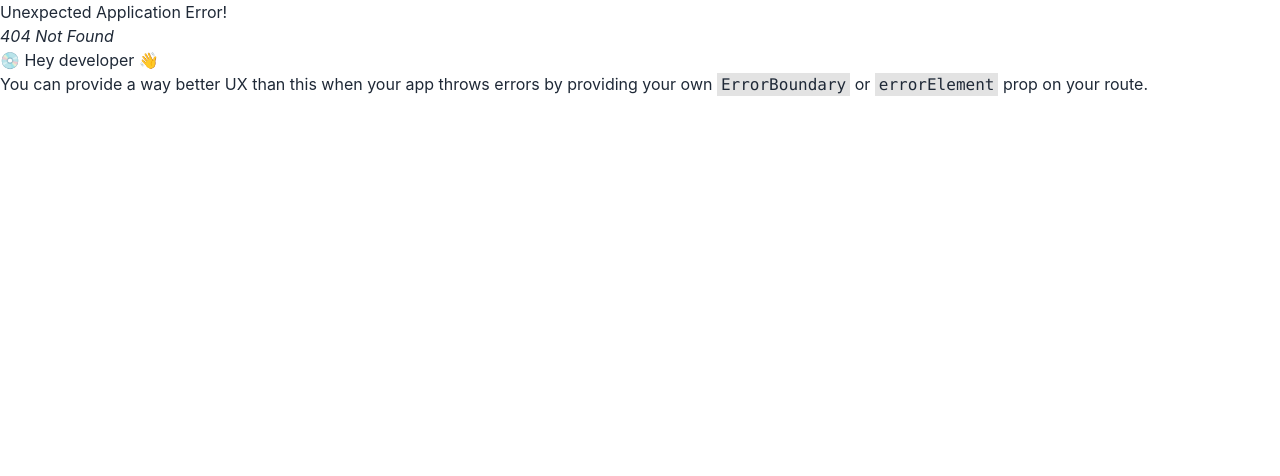
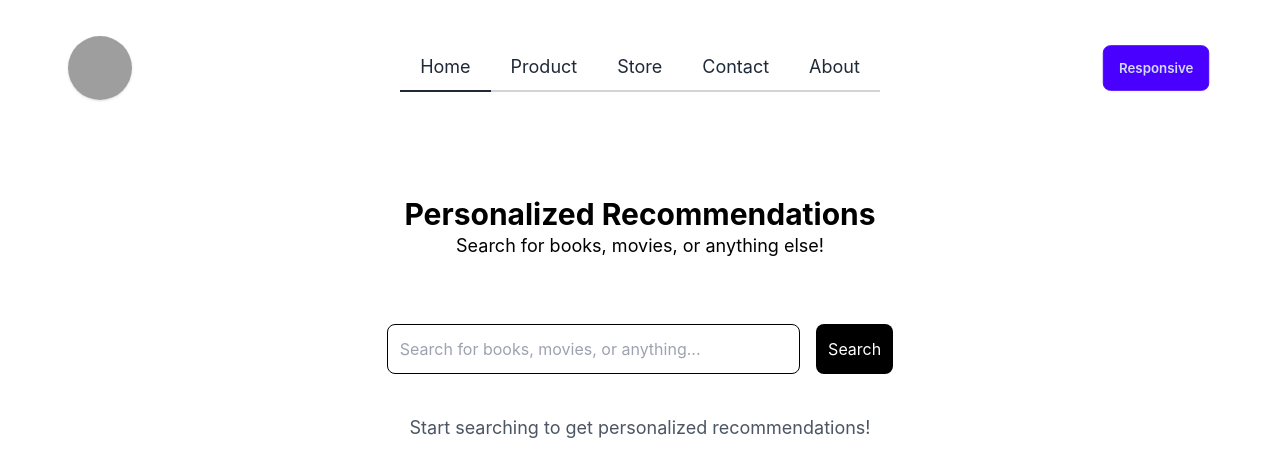
Before and after one commit to jrppena/old-st-lab-hackathon, a React (Vite) app in the folder frontend/: page /recommendations in a window 1280 px wide. Before the commit this address had no page. Shown: the top 476 px of the page. Built offline with nearby package versions, Linux system fonts and the light colour scheme; grey boxes are pictures that could not be loaded.

Commit message:
added personalized recommendations page template

```diff
--- a/frontend/src/main.jsx
+++ b/frontend/src/main.jsx
@@ -6,6 +6,7 @@ import FaqPage from "./pages/faq-page.jsx";
 import Login from "./pages/login-page.jsx";
 import Signup from "./pages/signup-page.jsx";
 import UserProfile from './pages/user-profile-page.jsx'
+import Recommendations from "./pages/recommendations-page.jsx";
 import LandingPage from "./pages/landing-page.jsx";
 import PredictiveAnalytics from './pages/predictive-analytics.jsx'
 import { createBrowserRouter, RouterProvider } from "react-router-dom";
@@ -41,6 +42,10 @@ const router = createBrowserRouter([
     element: <LandingPage />,
   },
   {
+    path: "/recommendations",
+    element: <Recommendations />,
+  },
+  {
     path: '/predictive-analytics',
     element: <PredictiveAnalytics />,
   }
--- /dev/null
+++ b/frontend/src/pages/recommendations-page.jsx
@@ -0,0 +1,105 @@
+import React, { useState } from "react";
+import Header from "../components/header";
+const Recommendations = () => {
+  const [searchTerm, setSearchTerm] = useState("");
+  const [recommendations, setRecommendations] = useState([]);
+
+  const allRecommendations = [
+    {
+      id: 1,
+      title: "The Great Gatsby",
+      description: "A classic novel by F. Scott Fitzgerald.",
+      image: "https://images.unsplash.com/photo-1532012197267-da84d127e765?crop=entropy&cs=tinysrgb&fit=max&fm=jpg&ixid=MnwzNjUyOXwwfDF8c2VhcmNofDJ8fGJvb2t8ZW58MHx8fHwxNjE4OTAzMjY2&ixlib=rb-1.2.1&q=80&w=400",
+    },
+    {
+      id: 2,
+      title: "Interstellar",
+      description: "A science fiction film directed by Christopher Nolan.",
+      image: "https://images.unsplash.com/photo-1504420371675-1dce5ab2ca03?crop=entropy&cs=tinysrgb&fit=max&fm=jpg&ixid=MnwzNjUyOXwwfDF8c2VhcmNofDJ8fGJvb2t8ZW58MHx8fHwxNjE4OTAzMjY2&ixlib=rb-1.2.1&q=80&w=400",
+    },
+    {
+      id: 3,
+      title: "Inception",
+      description: "A mind-bending thriller by Christopher Nolan.",
+      image: "https://images.unsplash.com/photo-1518555543233-dce50f0d5a63?crop=entropy&cs=tinysrgb&fit=max&fm=jpg&ixid=MnwzNjUyOXwwfDF8c2VhcmNofDJ8fGJvb2t8ZW58MHx8fHwxNjE4OTAzMjY2&ixlib=rb-1.2.1&q=80&w=400",
+    },
+    {
+      id: 4,
+      title: "The Catcher in the Rye",
+      description: "A novel by J. D. Salinger.",
+      image: "https://images.unsplash.com/photo-1527799960183-4e6a2159a70e?crop=entropy&cs=tinysrgb&fit=max&fm=jpg&ixid=MnwzNjUyOXwwfDF8c2VhcmNofDJ8fGJvb2t8ZW58MHx8fHwxNjE4OTAzMjY2&ixlib=rb-1.2.1&q=80&w=400",
+    },
+  ];
+
+  const handleSearch = () => {
+    if (searchTerm.trim() === "") {
+      setRecommendations([]);
+    } else {
+      // Simulate AI recommendation based on search term
+      const filteredRecommendations = allRecommendations.filter((item) =>
+        item.title.toLowerCase().includes(searchTerm.toLowerCase())
+      );
+      setRecommendations(filteredRecommendations);
+    }
+  };
+
+  return (
+    <div className="bg-white min-h-screen p-5 text-black">
+      {/* Header */}
+      <Header />
+      <div className=" p-6 pt-20  text-center">
+        <h1 className="text-3xl font-bold">Personalized Recommendations</h1>
+        <p className="text-lg">Search for books, movies, or anything else!</p>
+      </div>
+
+      {/* Search Box */}
+      <div className="flex flex-col md:flex-row justify-center py-10">
+        <input
+          type="text"
+          className="w-full md:w-1/2 lg:w-1/3 p-3 border border-black rounded-lg text-black"
+          placeholder="Search for books, movies, or anything..."
+          value={searchTerm}
+          onChange={(e) => setSearchTerm(e.target.value)}
+        />
+        <button
+          onClick={handleSearch}
+          className="mt-4 md:mt-0 md:ml-4 p-3 bg-black text-white rounded-lg hover:bg-gray-800"
+        >
+          Search
+        </button>
+      </div>
+
+      {/* Recommendations Section */}
+      <section className="max-w-7xl mx-auto">
+        {recommendations.length > 0 ? (
+          <div className="grid grid-cols-1 sm:grid-cols-2 lg:grid-cols-3 gap-8">
+            {recommendations.map((rec) => (
+              <div
+                key={rec.id}
+                className="bg-gray-200 rounded-lg shadow-lg overflow-hidden"
+              >
+                <img
+                  src={rec.image}
+                  alt={rec.title}
+                  className="w-full h-48 object-cover"
+                />
+                <div className="p-4">
+                  <h3 className="text-xl font-bold text-black">{rec.title}</h3>
+                  <p className="text-gray-700">{rec.description}</p>
+                </div>
+              </div>
+            ))}
+          </div>
+        ) : (
+          <p className="text-center text-gray-600 text-lg">
+            {searchTerm.trim()
+              ? "No recommendations found. Try another search."
+              : "Start searching to get personalized recommendations!"}
+          </p>
+        )}
+      </section>
+    </div>
+  );
+};
+
+export default Recommendations;
```
